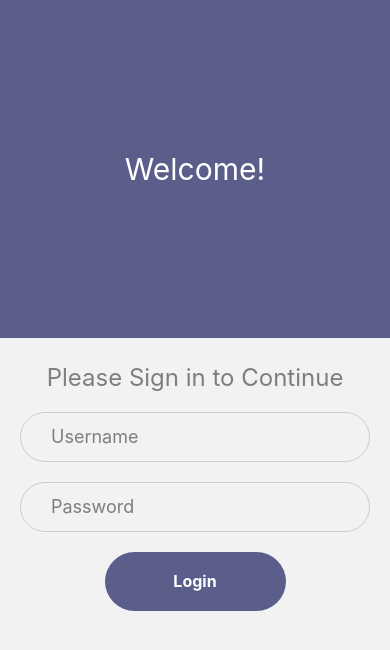
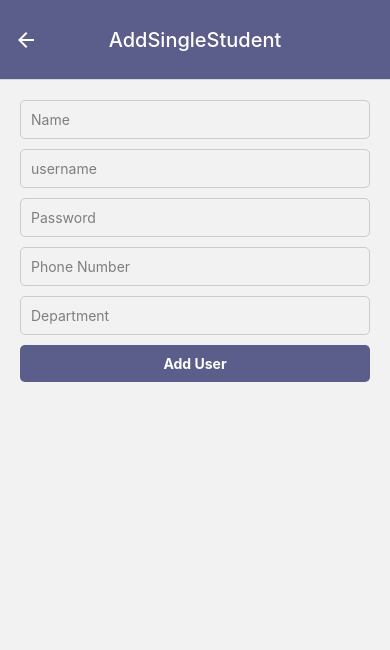
Before and after one commit to AbuBakkarShayan/AwesomeProject, a React Native app: screen /AddSingleStudent in a window 390 px wide. Shown: the top 650 px of the page. Built offline with nearby package versions, Linux system fonts and the light colour scheme.

Commit message:
AddUserAdded screens of Batch and Single User

```diff
--- a/App.tsx
+++ b/App.tsx
@@ -20,6 +20,8 @@ import MyCourseItemsScreen from './screens/StudentScreen/MyCourseItemsScreen';
 import StudentProfileScreen from './screens/StudentScreen/StudentProfileScreen';
 import StudentDepartmentScreen from './screens/AdminScreen/StudentDepartmentScreen';
 import AddStudentScreen from './screens/AdminScreen/AddStudentScreen';
+import AddStudentBatch from './screens/AdminScreen/AddStudentBatch';
+import AddSingleStudent from './screens/AdminScreen/AddSingleStudent';
 import BooksManagementScreen from './screens/AdminScreen/BooksManagementScreen';
 import CourseManagementScreen from './screens/AdminScreen/CourseManagementScreen';
 import TeacherDepartmentScreen from './screens/AdminScreen/TeacherDepartmentScreen';
@@ -64,6 +66,8 @@ const App = () => {
         <Stack.Screen name='StudentProfileScreen' component={StudentProfileScreen} />
         <Stack.Screen name='StudentDepartmentScreen' component={StudentDepartmentScreen} />
         <Stack.Screen name='AddStudentScreen' component={AddStudentScreen} />
+        <Stack.Screen name='AddStudentBatch' component={AddStudentBatch} />
+        <Stack.Screen name='AddSingleStudent' component={AddSingleStudent} />
         <Stack.Screen name='TeacherDepartmentScreen' component={TeacherDepartmentScreen} />
         <Stack.Screen name='BooksManagementScreen' component={BooksManagementScreen} />
         <Stack.Screen name='CourseManagementScreen' component={CourseManagementScreen} />
--- /dev/null
+++ b/screens/AdminScreen/AddSingleStudent.js
@@ -0,0 +1,71 @@
+import React, { useState } from 'react';
+import { StyleSheet, Text, View, TextInput, TouchableOpacity} from 'react-native';
+
+
+const AddSingleStudent = () => {
+  return (
+    <View style={styles.container}>
+      <TextInput
+        style={styles.input}
+        placeholder="Name"
+        placeholderTextColor={"#7E7E7E"}
+      />
+      <TextInput
+        style={styles.input}
+        placeholder="username"
+        placeholderTextColor={"#7E7E7E"}
+      />
+      <TextInput
+        style={styles.input}
+        placeholder="Password"
+        placeholderTextColor={"#7E7E7E"}
+      />
+      <TextInput
+        style={styles.input}
+        placeholder="Phone Number"
+        placeholderTextColor={"#7E7E7E"}
+      />
+      <TextInput
+        style={styles.input}
+        placeholder="Department"
+        placeholderTextColor={"#7E7E7E"}
+      />
+
+      <TouchableOpacity style={styles.button}>
+        <Text style={styles.buttonText}>Add User</Text>
+      </TouchableOpacity>
+    </View>
+  );
+};
+
+const styles = StyleSheet.create({
+  container: {
+    flex: 1,
+    //justifyContent: 'center',
+    alignItems: 'center',
+    padding: 20,
+  },
+  input: {
+    borderWidth: 1,
+    borderColor: '#ccc',
+    borderRadius: 5,
+    padding: 10,
+    marginBottom: 10,
+    width: '100%',
+    color:"black",
+  },
+  button: {
+    backgroundColor: '#5B5D8B',
+    padding: 10,
+    borderRadius: 5,
+    width: '100%',
+    alignItems: 'center',
+    marginBottom: 10,
+  },
+  buttonText: {
+    color: 'white',
+    fontWeight: 'bold',
+  },
+});
+
+export default AddSingleStudent;
--- /dev/null
+++ b/screens/AdminScreen/AddStudentBatch.js
@@ -0,0 +1,47 @@
+import { StyleSheet, Text, TextInput, TouchableOpacity, View } from 'react-native'
+import React from 'react'
+
+const AddStudentBatch = () => {
+  return (
+    <View style={styles.container}>
+        <TextInput
+        style={styles.input}
+        placeholder="Name"
+        placeholderTextColor={"#7E7E7E"}
+      />
+        <TouchableOpacity style={styles.button} ><Text style={styles.buttonText}>Add Batch</Text></TouchableOpacity>
+    </View>
+  )
+}
+
+const styles = StyleSheet.create({
+    container: {
+        flex: 1,
+        //justifyContent: 'center',
+        alignItems: 'center',
+        padding: 20,
+      },
+      input: {
+        borderWidth: 1,
+        borderColor: '#ccc',
+        borderRadius: 5,
+        padding: 10,
+        marginBottom: 10,
+        width: '100%',
+        color:"black",
+      },
+      button: {
+        backgroundColor: '#5B5D8B',
+        padding: 10,
+        borderRadius: 5,
+        width: '100%',
+        alignItems: 'center',
+        marginBottom: 10,
+      },
+      buttonText: {
+        color: 'white',
+        fontWeight: 'bold',
+      },
+})
+
+export default AddStudentBatch
--- a/screens/AdminScreen/AddStudentScreen.js
+++ b/screens/AdminScreen/AddStudentScreen.js
@@ -26,8 +26,10 @@ const AddStudentScreen = () => {
     setIsModalVisible(false);
     if (option === 'batch') {
       // Navigate to add batch screen
+      navigation.navigate("AddStudentBatch")
     } else if (option === 'single') {
       // Navigate to add single student screen
+      navigation.navigate("AddSingleStudent")
     }
   };
 
--- a/screens/AdminScreen/StudentDepartmentScreen.js
+++ b/screens/AdminScreen/StudentDepartmentScreen.js
@@ -12,7 +12,7 @@ const StudentDepartmentScreen = () => {
   // Function to fetch departments from the API
   const fetchDepartments = async () => {
     try {
-      const response = await fetch('http://192.168.10.6/FYPAPI/api/department/alldepartment');
+      const response = await fetch('http://192.168.42.184/FYPAPI/api/department/alldepartment');
       if (!response.ok) {
         throw new Error('Failed to fetch departments');
       }
--- a/screens/AdminScreen/TeacherDepartmentScreen.js
+++ b/screens/AdminScreen/TeacherDepartmentScreen.js
@@ -7,7 +7,7 @@ const TeacherDepartmentScreen = () => {
   // Function to fetch departments from the API
   const fetchDepartments = async () => {
     try {
-      const response = await fetch('http://192.168.10.6/FYPAPI/api/department/alldepartment');
+      const response = await fetch('http://192.168.42.184/FYPAPI/api/department/alldepartment');
       if (!response.ok) {
         throw new Error('Failed to fetch departments');
       }
--- a/screens/TeacherScreen/LoginScreen1.js
+++ b/screens/TeacherScreen/LoginScreen1.js
@@ -15,7 +15,7 @@ const LoginScreen1 = () => {
 
   const handleLogin = async () => {
     try {
-      const response = await fetch('http://192.168.10.6/FYPAPI/api/user/loginuser', {
+      const response = await fetch('http://192.168.42.184/FYPAPI/api/user/loginuser', {
         method: 'POST',
         headers: {
           'Content-Type': 'application/json',
```
